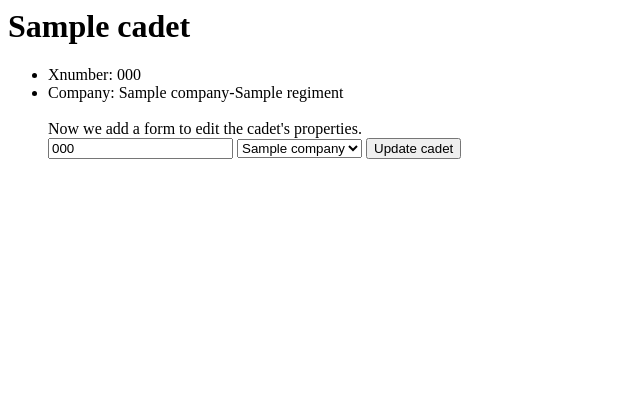
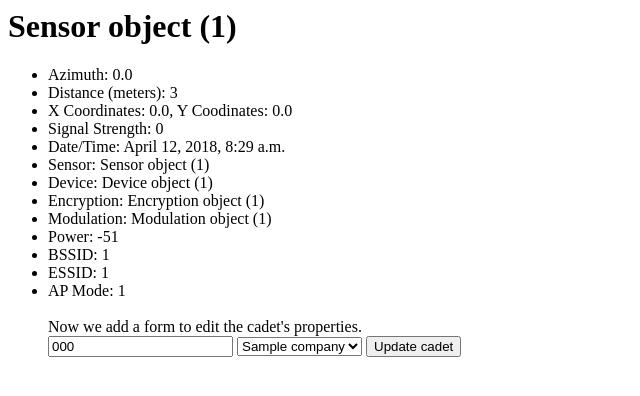
Before and after one commit to raidan019/arfvis, a Django app: template arCode/arfvis/rf/templates/rf/detail.html in a window 1280 px wide. Shown: the top 396 px of the page, without its empty margins (0-640 px from the left). Run offline with Django 3.2, Linux system fonts and the light colour scheme; data comes from the database, SQL or seed files in the repository; tables that the repository leaves empty hold one stand-in row (values such as "Sample post"); the template is opened without the code that fills it: values that come from a table or form of the project are taken from there, most other values are stand-ins (such as "Sample title", 1, 10 or a date in 2020).

Commit message:
updated detail.html

```diff
--- a/arCode/arfvis/rf/templates/rf/detail.html
+++ b/arCode/arfvis/rf/templates/rf/detail.html
@@ -1,12 +1,37 @@
-<h1>{{ cadet.name }}</h1>
+<h1>{{ signal.sensor }}</h1>
 
 
 
 <ul>
 
-   <li>Xnumber: {{ cadet.xnumber }}</li>
+    <li>Azimuth: {{ signal.azimuth }} </li>
 
-   <li>Company: {{ cadet.company.shortname}}-{{ cadet.company.regiment}}</li>
+	<li>Distance (meters): {{ signal.meter_distance }} </li>
+
+    <li>X Coordinates: {{ signal.sensor_latitude }}, Y Coodinates: {{signal.sensor_longitude}} </li>
+
+    <li>Signal Strength: {{ signal.signal_strength }} </li>
+
+	<li>Date/Time: {{ signal.date_time }} </li>
+
+	<li>Sensor: {{ signal.sensor }} </li>
+
+	<li>Device: {{ signal.device }} </li>
+
+	<li>Encryption: {{ signal.encryption }} </li>
+
+	<li>Modulation: {{ signal.modulation }} </li>
+
+	<li>Power: {{ signal.power }} </li>
+
+	<li>BSSID: {{ signal.bssid }} </li>
+
+	<li>ESSID: {{ signal.essid }} </li>
+
+	<li>AP Mode: {{ signal.apmode }} </li>
+
+
+
 
 
 
```
